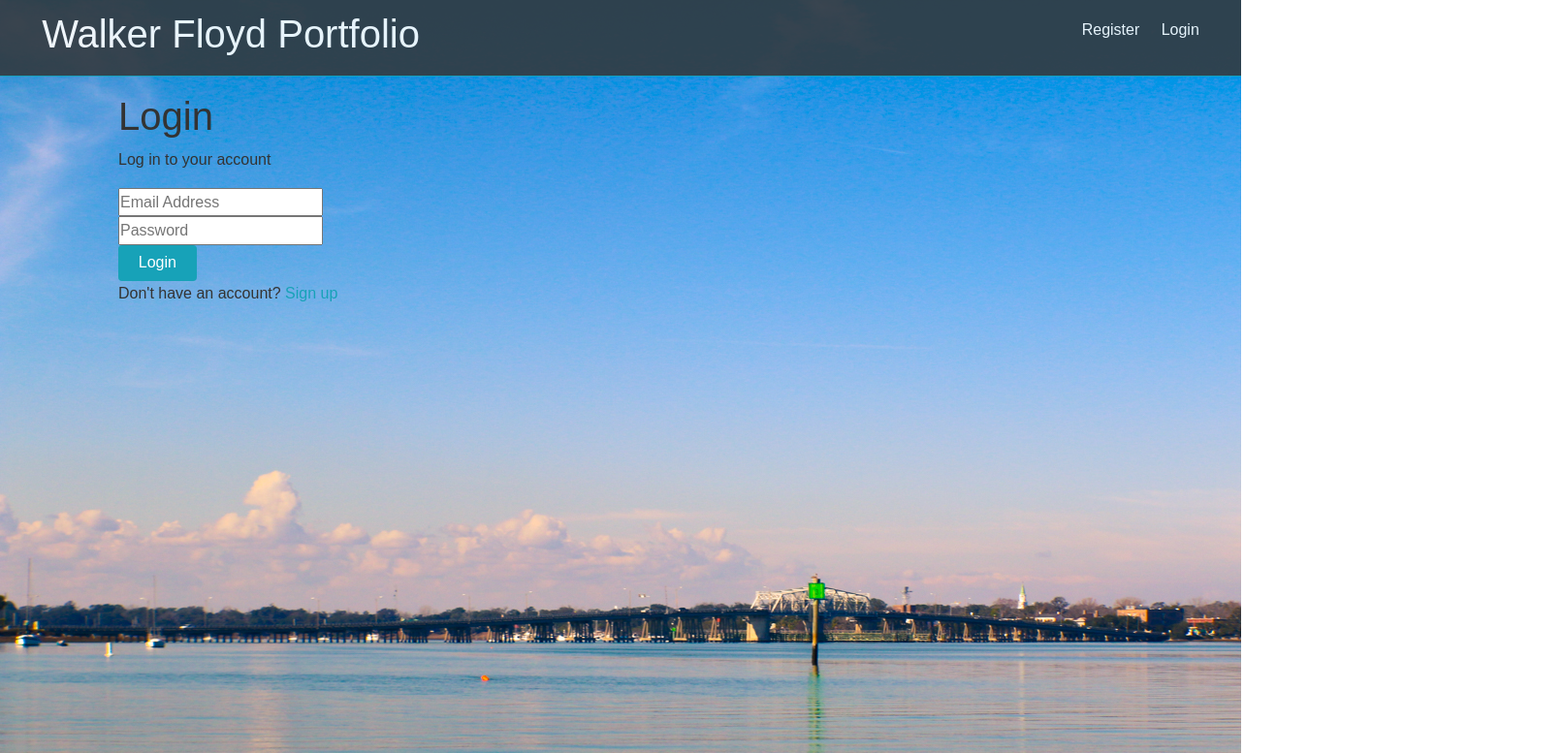
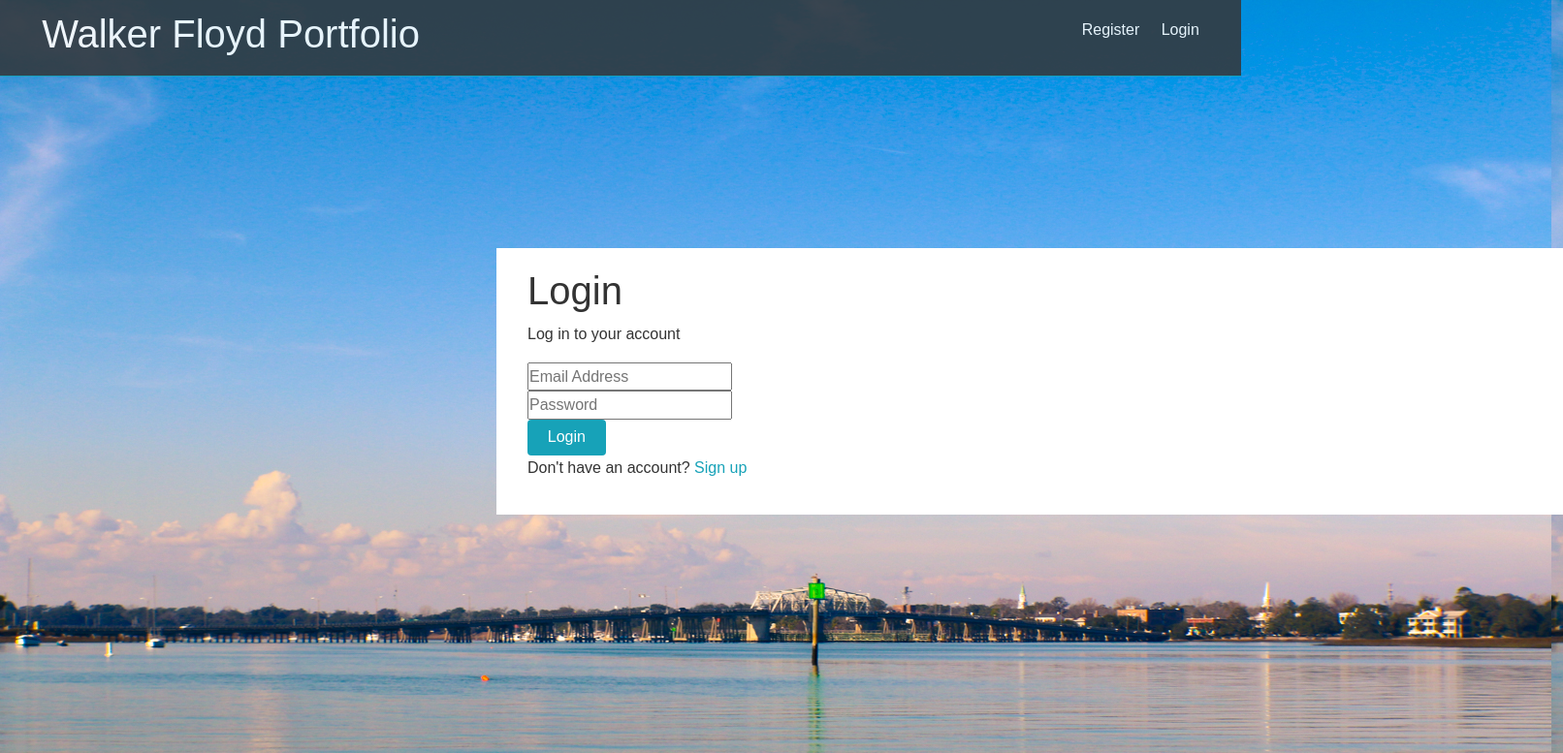
Before and after one commit to walkerfloyd1/portfolio-improved, a React (Create React App) app in the folder client/: page /login in a window 1280 px wide. Shown: the top 777 px of the page at 97% size, 1612 px wide, since content can reach past the window. Built offline with nearby package versions, Linux system fonts and the light colour scheme; no server answers; the HTML template or start-up script is replaced by a standard one.

Commit message:
styling container for register and login

```diff
--- /dev/null
+++ b/client/src/Components/styling-components/Container.js
@@ -0,0 +1,15 @@
+import React from 'react';
+
+export function Container({
+    fluid,
+    children
+}) {
+    return <div className={`container${fluid ? "-fluid" : ""}`}
+    style={{
+        paddingTop: 20,
+        top: '20%',
+        left: '40%',
+        position: 'absolute',
+        paddingBottom: 20,
+        backgroundColor: 'white'}}>{children}</div>
+}
--- a/client/src/Pages/login.js
+++ b/client/src/Pages/login.js
@@ -3,7 +3,7 @@ import { Link, Redirect } from 'react-router-dom';
 import { connect } from 'react-redux';
 import PropTypes from 'prop-types';
 import { login } from '../Components/social/redux/auth';
-import Spotify from '../Components/spotify/Spotify';
+import { Container } from '../Components/styling-components/Container';
 
 
 const Login = ({
@@ -34,7 +34,7 @@ const Login = ({
         return <Redirect to="/about" />
     }
     return (
-        <Fragment>
+        <Container>
             <h1>
                 Login
             </h1>
@@ -64,7 +64,7 @@ const Login = ({
             <p>
                 Don't have an account? <Link to="/register">Sign up</Link>
             </p>
-        </Fragment>
+        </Container>
     )
 }
 
--- a/client/src/Pages/register.js
+++ b/client/src/Pages/register.js
@@ -3,7 +3,8 @@ import { connect } from 'react-redux';
 import { Link, Redirect } from 'react-router-dom';
 import { setAlert } from '../Components/social/redux/alert';
 import { register } from '../Components/social/redux/auth';
-import PropTypes from 'prop-types'
+import PropTypes from 'prop-types';
+import { Container } from '../Components/styling-components/Container';
 
 const Register = ({
     setAlert,
@@ -49,7 +50,7 @@ const Register = ({
         return <Redirect to="/login" />
     }
     return (
-        <Fragment>
+        <Container>
             <h1>
                 Register
             </h1>
@@ -101,7 +102,7 @@ const Register = ({
             <p>
                 Already have an account? <Link to="/login">Sign In</Link>
             </p>
-        </Fragment>
+        </Container>
     )
 }
 
```
